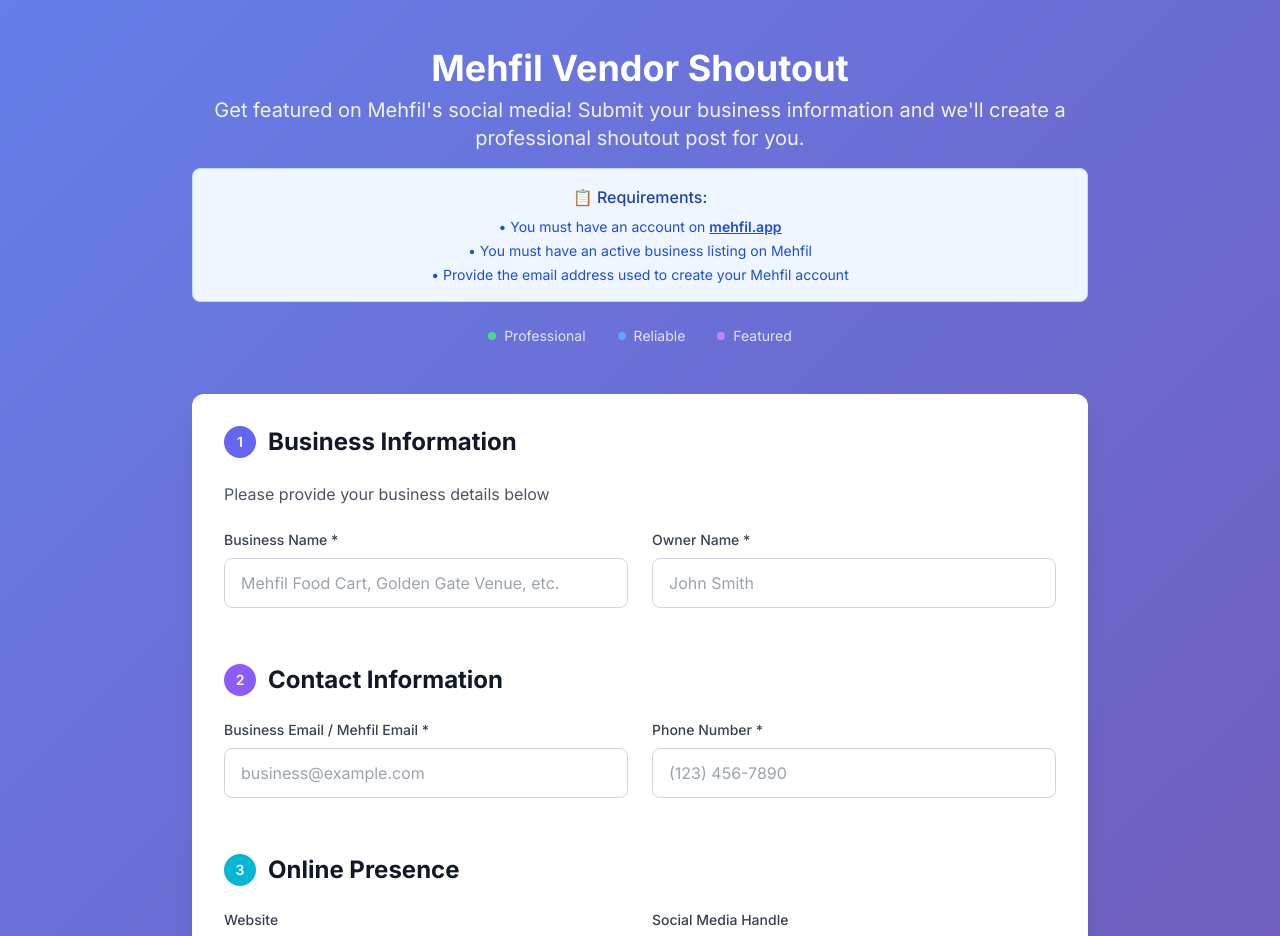
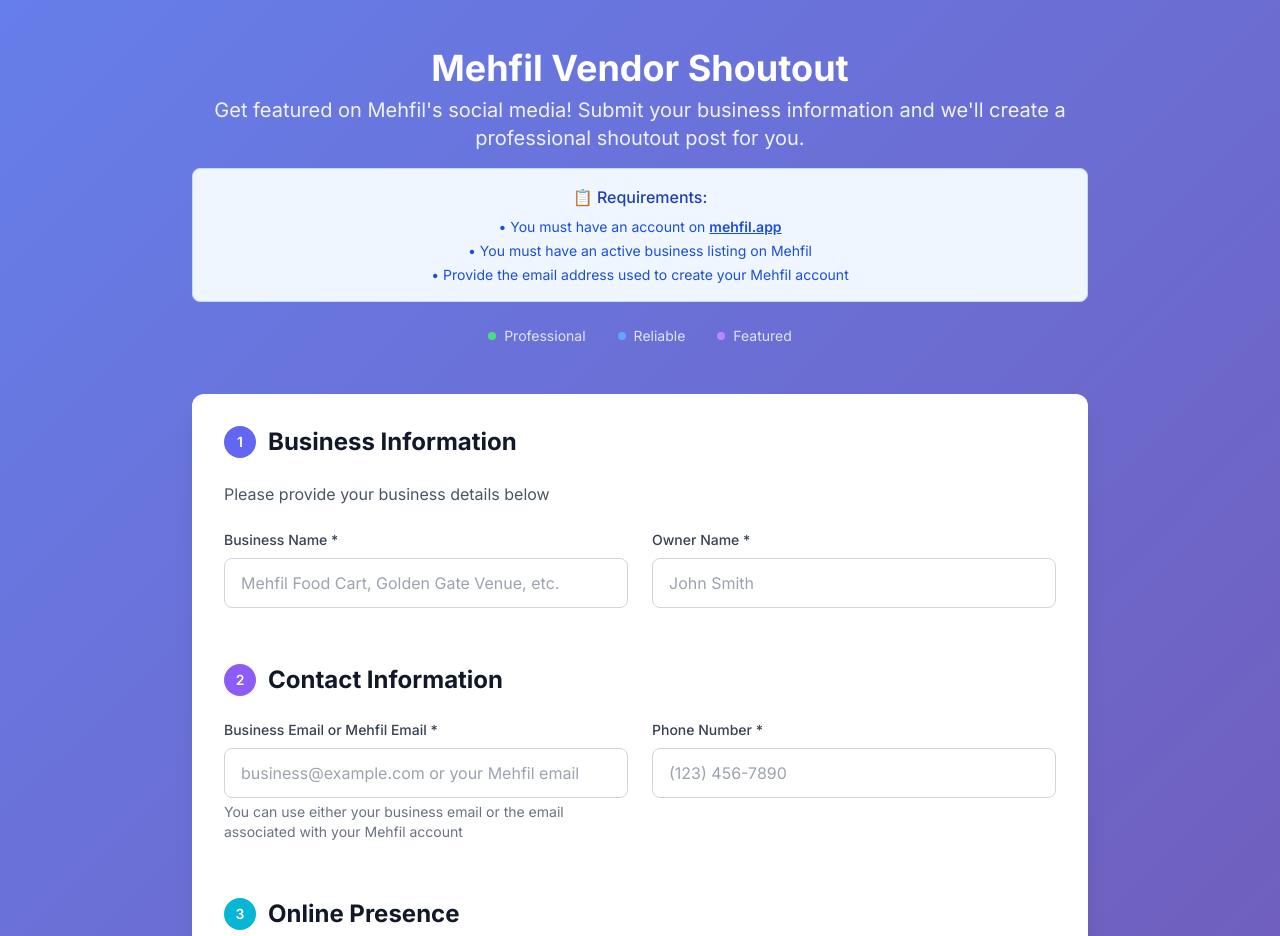
Before and after one commit to ImranK1130/VendorShoutout, a Next.js app: page / in a window 1280 px wide. Shown: the top 936 px of the page. Built offline with nearby package versions, Linux system fonts and the light colour scheme.

Commit message:
chanigng

```diff
--- a/app/page.tsx
+++ b/app/page.tsx
@@ -338,15 +338,16 @@
 
               <div className="grid grid-cols-1 md:grid-cols-2 gap-6">
                 <div className="form-group">
-                  <label className="form-label">Business Email / Mehfil Email *</label>
+                  <label className="form-label">Business Email or Mehfil Email *</label>
                   <input
                     type="email"
                     name="email"
                     value={formData.email}
                     onChange={handleInputChange}
                     className={`form-input ${errors.email ? 'border-red-500' : ''}`}
-                    placeholder="business@example.com"
+                    placeholder="business@example.com or your Mehfil email"
                   />
+                  <p className="text-sm text-gray-500 mt-1">You can use either your business email or the email associated with your Mehfil account</p>
                   {errors.email && <p className="text-red-500 text-sm mt-1">{errors.email}</p>}
                 </div>
 
```
